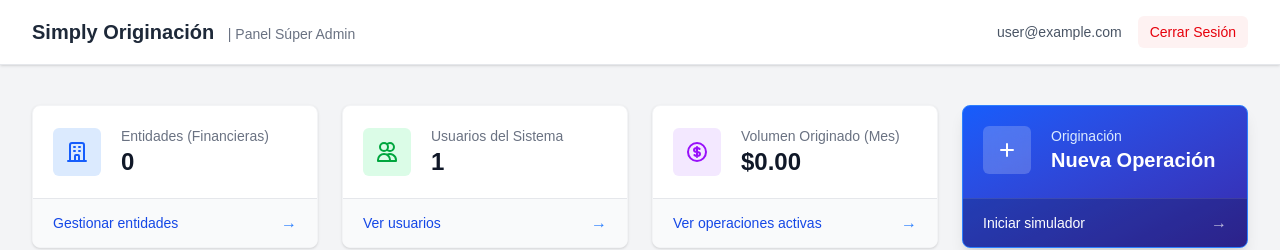
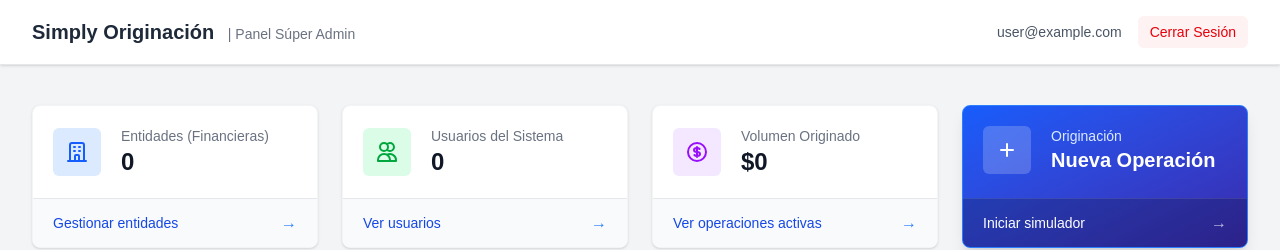
Before and after one commit to gabrielgmza/simply-originacion, a Next.js app: page /dashboard in a window 1280 px wide. Shown: the top 250 px of the page. Built offline with nearby package versions, Linux system fonts and the light colour scheme; no server answers; the database is empty; sample sign-in values are in the browser's storage.

Commit message:
feat: Dashboard con metricas vivas desde Firestore

```diff
--- a/app/dashboard/page.tsx
+++ b/app/dashboard/page.tsx
@@ -4,24 +4,62 @@ import { useEffect, useState } from 'react';
 import { useRouter } from 'next/navigation';
 import Link from 'next/link';
 import { onAuthStateChanged, signOut, User } from 'firebase/auth';
-import { auth } from '../../lib/firebase';
+import { collection, getDocs } from 'firebase/firestore';
+import { auth, db } from '../../lib/firebase';
 
 export default function DashboardPage() {
   const [user, setUser] = useState<User | null>(null);
   const [loading, setLoading] = useState(true);
+
+  // NUEVO: Estado para almacenar las estadísticas reales
+  const [stats, setStats] = useState({ entidades: 0, usuarios: 0, volumen: 0 });
   const router = useRouter();
 
   useEffect(() => {
     const unsubscribe = onAuthStateChanged(auth, (currentUser) => {
       if (currentUser) {
         setUser(currentUser);
-        setLoading(false);
+        // Cuando el usuario entra, buscamos los datos en la base de datos
+        fetchStats();
       } else {
         router.push('/login');
       }
     });
     return () => unsubscribe();
   }, [router]);
+
+  const fetchStats = async () => {
+    try {
+      // 1. Contar Entidades creadas
+      const entSnap = await getDocs(collection(db, 'entities'));
+
+      // 2. Contar Usuarios creados
+      const usrSnap = await getDocs(collection(db, 'users'));
+
+      // 3. Calcular Volumen (Suma de montos de operaciones que NO estén rechazadas)
+      const opSnap = await getDocs(collection(db, 'operaciones'));
+      let volumenTotal = 0;
+
+      opSnap.forEach(doc => {
+        const data = doc.data();
+        if (data.estado !== 'RECHAZADA' && data.montoSolicitado) {
+          volumenTotal += data.montoSolicitado;
+        }
+      });
+
+      // Guardamos en el estado para mostrarlo en pantalla
+      setStats({
+        entidades: entSnap.size,
+        usuarios: usrSnap.size,
+        volumen: volumenTotal
+      });
+
+    } catch (error) {
+      console.error("Error al cargar estadísticas:", error);
+    } finally {
+      setLoading(false);
+    }
+  };
 
   const handleLogout = async () => {
     try {
@@ -77,7 +115,7 @@ export default function DashboardPage() {
                   <dl>
                     <dt className="text-sm font-medium text-gray-500 truncate">Entidades (Financieras)</dt>
                     <dd className="flex items-baseline">
-                      <div className="text-2xl font-semibold text-gray-900">0</div>
+                      <div className="text-2xl font-semibold text-gray-900">{stats.entidades}</div>
                     </dd>
                   </dl>
                 </div>
@@ -102,7 +140,7 @@ export default function DashboardPage() {
                   <dl>
                     <dt className="text-sm font-medium text-gray-500 truncate">Usuarios del Sistema</dt>
                     <dd className="flex items-baseline">
-                      <div className="text-2xl font-semibold text-gray-900">1</div>
+                      <div className="text-2xl font-semibold text-gray-900">{stats.usuarios}</div>
                     </dd>
                   </dl>
                 </div>
@@ -125,9 +163,9 @@ export default function DashboardPage() {
                 </div>
                 <div className="ml-5 w-0 flex-1">
                   <dl>
-                    <dt className="text-sm font-medium text-gray-500 truncate">Volumen Originado (Mes)</dt>
+                    <dt className="text-sm font-medium text-gray-500 truncate">Volumen Originado</dt>
                     <dd className="flex items-baseline">
-                      <div className="text-2xl font-semibold text-gray-900">$0.00</div>
+                      <div className="text-2xl font-semibold text-gray-900">${stats.volumen.toLocaleString()}</div>
                     </dd>
                   </dl>
                 </div>
@@ -138,7 +176,6 @@ export default function DashboardPage() {
               <span className="text-blue-500 group-hover:text-blue-700">&rarr;</span>
             </Link>
           </div>
-
 
           {/* Tarjeta 4: Nueva Originacion */}
           <div className="bg-gradient-to-br from-blue-600 to-indigo-800 overflow-hidden shadow-lg rounded-lg border border-blue-500 flex flex-col transform transition-transform hover:scale-105">
@@ -164,7 +201,8 @@ export default function DashboardPage() {
               <span className="text-white opacity-70 group-hover:opacity-100">&rarr;</span>
             </Link>
           </div>
-</div>
+
+        </div>
 
         <div className="mt-8 bg-white shadow rounded-lg border border-gray-100">
           <div className="px-4 py-5 sm:p-6">
```
